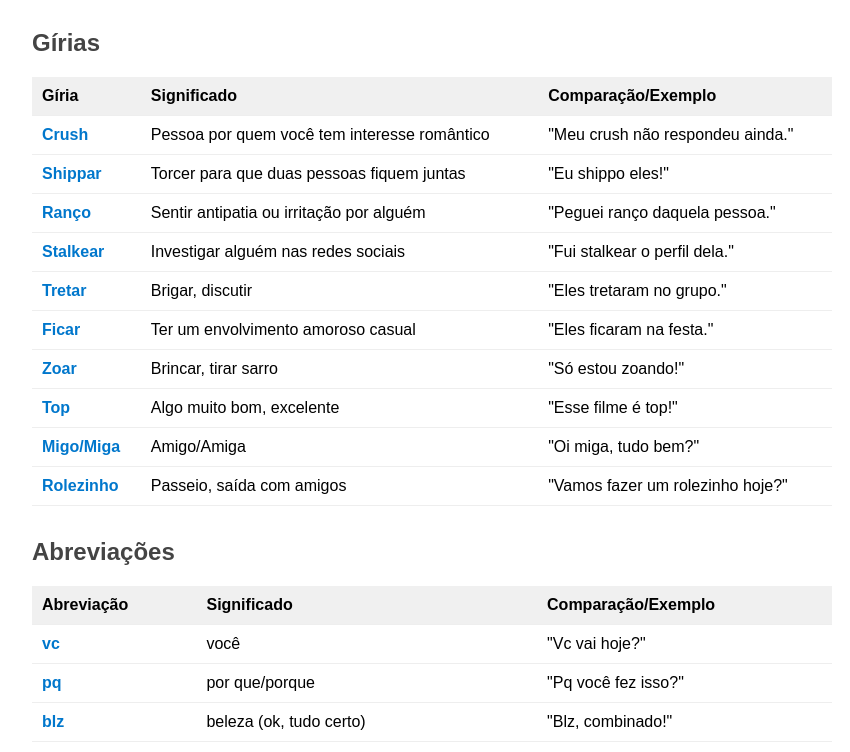
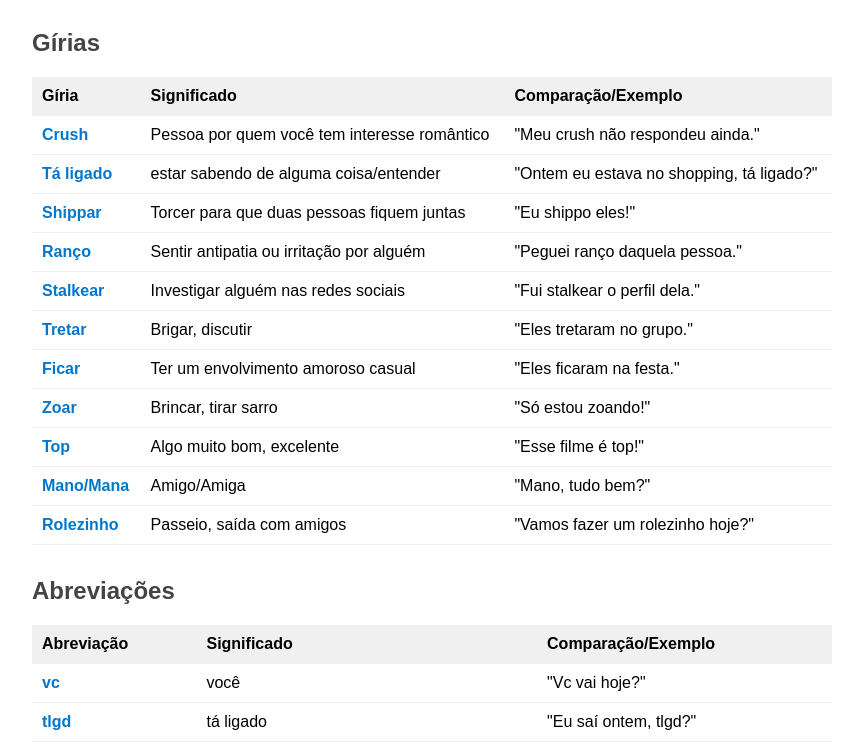
Before and after one commit to elestaodeolhoninoisdasilv4-byte/trabalho_robotica, a plain HTML site: page index.html in a window 1280 px wide. Shown: the part 191-943 px from the top of the page, without its empty margins (208-1058 px from the left). Drawn offline with Linux system fonts and the light colour scheme.

Commit message:
Update index.html

```diff
--- a/index.html
+++ b/index.html
@@ -24,6 +24,7 @@
 		<table>
 			<tr><th>Gíria</th><th>Significado</th><th>Comparação/Exemplo</th></tr>
 			<tr><td class="sig">Crush</td><td>Pessoa por quem você tem interesse romântico</td><td>"Meu crush não respondeu ainda."</td></tr>
+			<tr><td class="sig">Tá ligado</td><td>estar sabendo de alguma coisa/entender</td><td>"Ontem eu estava no shopping, tá ligado?"</td></tr>
 			<tr><td class="sig">Shippar</td><td>Torcer para que duas pessoas fiquem juntas</td><td>"Eu shippo eles!"</td></tr>
 			<tr><td class="sig">Ranço</td><td>Sentir antipatia ou irritação por alguém</td><td>"Peguei ranço daquela pessoa."</td></tr>
 			<tr><td class="sig">Stalkear</td><td>Investigar alguém nas redes sociais</td><td>"Fui stalkear o perfil dela."</td></tr>
@@ -31,7 +32,7 @@
 			<tr><td class="sig">Ficar</td><td>Ter um envolvimento amoroso casual</td><td>"Eles ficaram na festa."</td></tr>
 			<tr><td class="sig">Zoar</td><td>Brincar, tirar sarro</td><td>"Só estou zoando!"</td></tr>
 			<tr><td class="sig">Top</td><td>Algo muito bom, excelente</td><td>"Esse filme é top!"</td></tr>
-			<tr><td class="sig">Migo/Miga</td><td>Amigo/Amiga</td><td>"Oi miga, tudo bem?"</td></tr>
+			<tr><td class="sig">Mano/Mana</td><td>Amigo/Amiga</td><td>"Mano, tudo bem?"</td></tr>
 			<tr><td class="sig">Rolezinho</td><td>Passeio, saída com amigos</td><td>"Vamos fazer um rolezinho hoje?"</td></tr>
 		</table>
 
@@ -39,6 +40,7 @@
 		<table>
 			<tr><th>Abreviação</th><th>Significado</th><th>Comparação/Exemplo</th></tr>
 			<tr><td class="sig">vc</td><td>você</td><td>"Vc vai hoje?"</td></tr>
+			<tr><td class="sig">tlgd</td><td>tá ligado</td><td>"Eu saí ontem, tlgd?"</td></tr>
 			<tr><td class="sig">pq</td><td>por que/porque</td><td>"Pq você fez isso?"</td></tr>
 			<tr><td class="sig">blz</td><td>beleza (ok, tudo certo)</td><td>"Blz, combinado!"</td></tr>
 			<tr><td class="sig">td</td><td>tudo</td><td>"Td bem?"</td></tr>
```
